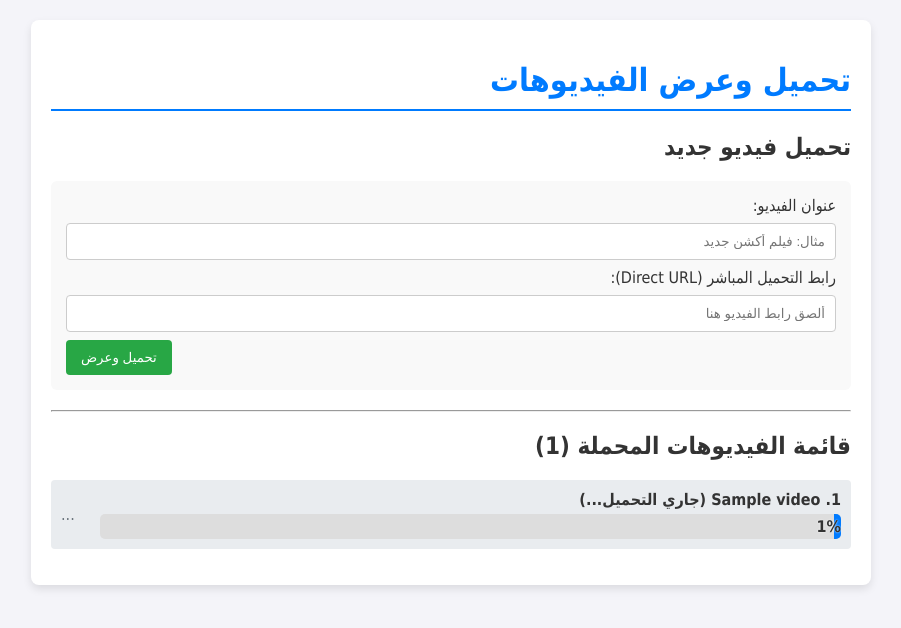
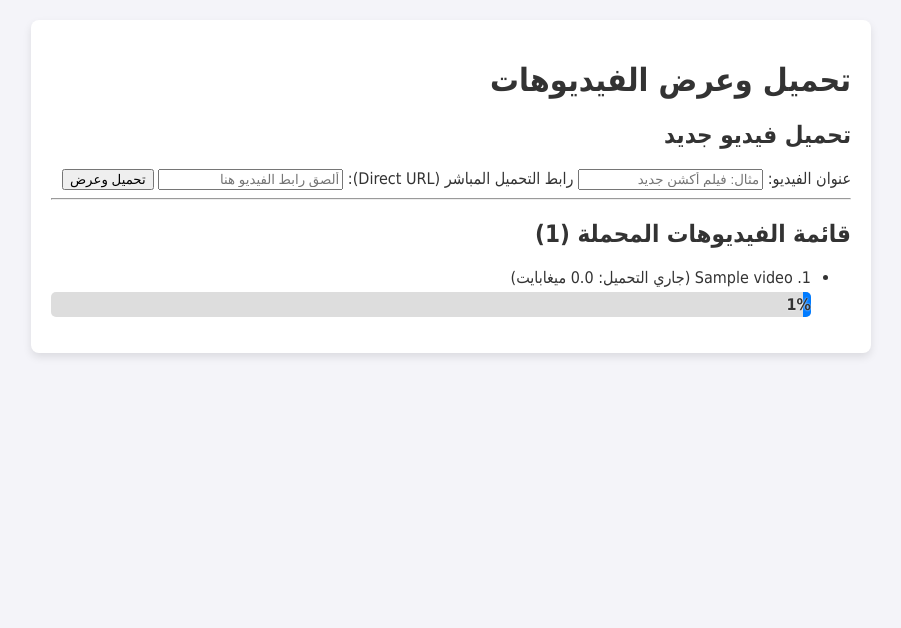
Before and after one commit to K0reem0/Web-player, a Flask app: page / in a window 1280 px wide. Shown: the top 628 px of the page, without its empty margins (189-1090 px from the left). Run offline with Flask 3, Linux system fonts and the light colour scheme; tables that the repository leaves empty hold one stand-in row (values such as "Sample post").

Commit message:
Update index.html

```diff
--- a/templates/index.html
+++ b/templates/index.html
@@ -7,20 +7,7 @@
     <style>
         body { font-family: Tahoma, sans-serif; background-color: #f4f4f9; color: #333; margin: 20px; }
         .container { max-width: 800px; margin: auto; background: #fff; padding: 20px; border-radius: 8px; box-shadow: 0 4px 8px rgba(0,0,0,0.1); }
-        h1 { color: #007bff; border-bottom: 2px solid #007bff; padding-bottom: 10px; }
-        form { background: #f9f9f9; padding: 15px; border-radius: 6px; margin-bottom: 20px; }
-        input[type="text"] { width: 100%; padding: 10px; margin: 8px 0; display: inline-block; border: 1px solid #ccc; border-radius: 4px; box-sizing: border-box; }
-        input[type="submit"] { background-color: #28a745; color: white; padding: 10px 15px; border: none; border-radius: 4px; cursor: pointer; float: left; }
-        input[type="submit"]:hover { background-color: #218838; }
-        .video-list { list-style: none; padding: 0; }
-        .video-item { background: #e9ecef; margin-bottom: 10px; padding: 10px; border-radius: 4px; display: flex; justify-content: space-between; align-items: center; flex-wrap: wrap; }
-        .video-link { color: #007bff; text-decoration: none; font-weight: bold; }
-        .delete-btn { background-color: #dc3545; color: white; border: none; padding: 5px 10px; border-radius: 4px; cursor: pointer; }
-        .delete-btn:hover { background-color: #c82333; }
-        .message { padding: 10px; border-radius: 4px; margin-bottom: 15px; }
-        .error { background-color: #f8d7da; color: #721c24; border: 1px solid #f5c6cb; }
-        .success { background-color: #d4edda; color: #155724; border: 1px solid #c3e6cb; }
-        /* أنماط شريط التقدم */
+        /* ... (بقية أنماط CSS الأساسية) ... */
         .progress-container {
             width: 100%;
             background-color: #ddd;
@@ -36,7 +23,7 @@
             text-align: center;
             line-height: 25px;
             color: white;
-            transition: width 0.3s ease; /* لإظهار حركة شريط التقدم بشكل سلس */
+            transition: width 0.3s ease;
             position: relative;
         }
         .progress-text {
@@ -47,28 +34,11 @@
             color: #333;
             text-shadow: 0 0 2px white;
         }
-        /* تعديل لعرض العناصر بشكل صحيح داخل عنصر القائمة */
-        .video-item > div {
-            flex-grow: 1;
-            padding-left: 10px;
-        }
-        .video-item.error-state {
-            background-color: #f8d7da;
-            border: 1px solid #f5c6cb;
-        }
     </style>
 </head>
 <body>
     <div class="container">
         <h1>تحميل وعرض الفيديوهات</h1>
-
-        {% if request.args.get('error') %}
-            <div class="message error">{{ request.args.get('error') }}</div>
-        {% elif request.args.get('success') %}
-            <div class="message success">تم تحميل الفيديو بنجاح!</div>
-        {% elif request.args.get('deleted') %}
-            <div class="message success">تم حذف الفيديو بنجاح.</div>
-        {% endif %}
 
         <h2>تحميل فيديو جديد</h2>
         <form method="POST" action="{{ url_for('index') }}">
@@ -85,7 +55,6 @@
         <hr>
 
         <h2>قائمة الفيديوهات المحملة ({{ videos | length }})</h2>
-        {% if videos %}
         <ul class="video-list">
             {% for video in videos %}
                 <li class="video-item" id="video-item-{{ video.id }}"
@@ -108,33 +77,27 @@
                         </form>
                     {% else %}
                         <div style="flex-grow: 1;">
-                                <span class="video-link" style="color: #333;">{{ loop.index }}. {{ video.title }} (جاري التحميل...)</span>
+                            <span class="video-link" style="color: #333;">{{ loop.index }}. {{ video.title }} (جاري التحميل: {{ (video.total_size/1024/1024)|round(2) }} ميغابايت)</span>
                             <div class="progress-container">
                                 <div class="progress-bar" id="progress-bar-{{ video.id }}" style="width: {{ video.progress }}%;">
                                     <span class="progress-text" id="progress-text-{{ video.id }}">{{ video.progress }}%</span>
                                 </div>
                             </div>
                         </div>
-                            <span style="color: #6c757d; margin-right: 15px;">...</span>
                     {% endif %}
                 </li>
             {% endfor %}
         </ul>
-        {% else %}
-            <p>لا توجد فيديوهات محملة حاليًا.</p>
-        {% endif %}
     </div>
 
 <script>
     function checkProgress() {
-        // ابحث عن جميع العناصر التي تحتاج لتحديث التقدم
         const items = document.querySelectorAll('[data-progress-id]');
 
         items.forEach(item => {
             const videoId = item.getAttribute('data-progress-id');
             if (!videoId) return;
 
-            // إرسال طلب AJAX للحصول على حالة التحميل
             fetch(`/status/${videoId}`)
                 .then(response => response.json())
                 .then(data => {
@@ -142,7 +105,6 @@
                     const progressText = document.getElementById(`progress-text-${videoId}`);
 
                     if (data.error) {
-                        // حالة الخطأ
                         alert(`حدث خطأ أثناء تحميل الفيديو "${data.title}". سيتم تحديث القائمة.`);
                         location.reload();
                         return;
@@ -155,7 +117,6 @@
                     }
 
                     if (data.file_ready) {
-                        // التحميل اكتمل
                         alert(`اكتمل تحميل الفيديو "${data.title}" بنجاح!`);
                         location.reload();
                     }
@@ -166,10 +127,10 @@
         });
     }
 
-    // ابدأ تحديث شريط التقدم كل ثانية إذا كان هناك فيديو قيد التحميل
+    // **الإصلاح:** ابدأ التحقق من شريط التقدم فورًا عند تحميل الصفحة
     if (document.querySelector('[data-progress-id]')) {
-        // نستخدم 1500 مللي ثانية (1.5 ثانية) لتقليل عدد طلبات الخادم
-        setInterval(checkProgress, 1500);
+        checkProgress(); // الفحص الفوري
+        setInterval(checkProgress, 1500); // الفحص الدوري كل 1.5 ثانية
     }
 </script>
 </body>
```
Lines whose indentation alone changed are shown as unchanged.
